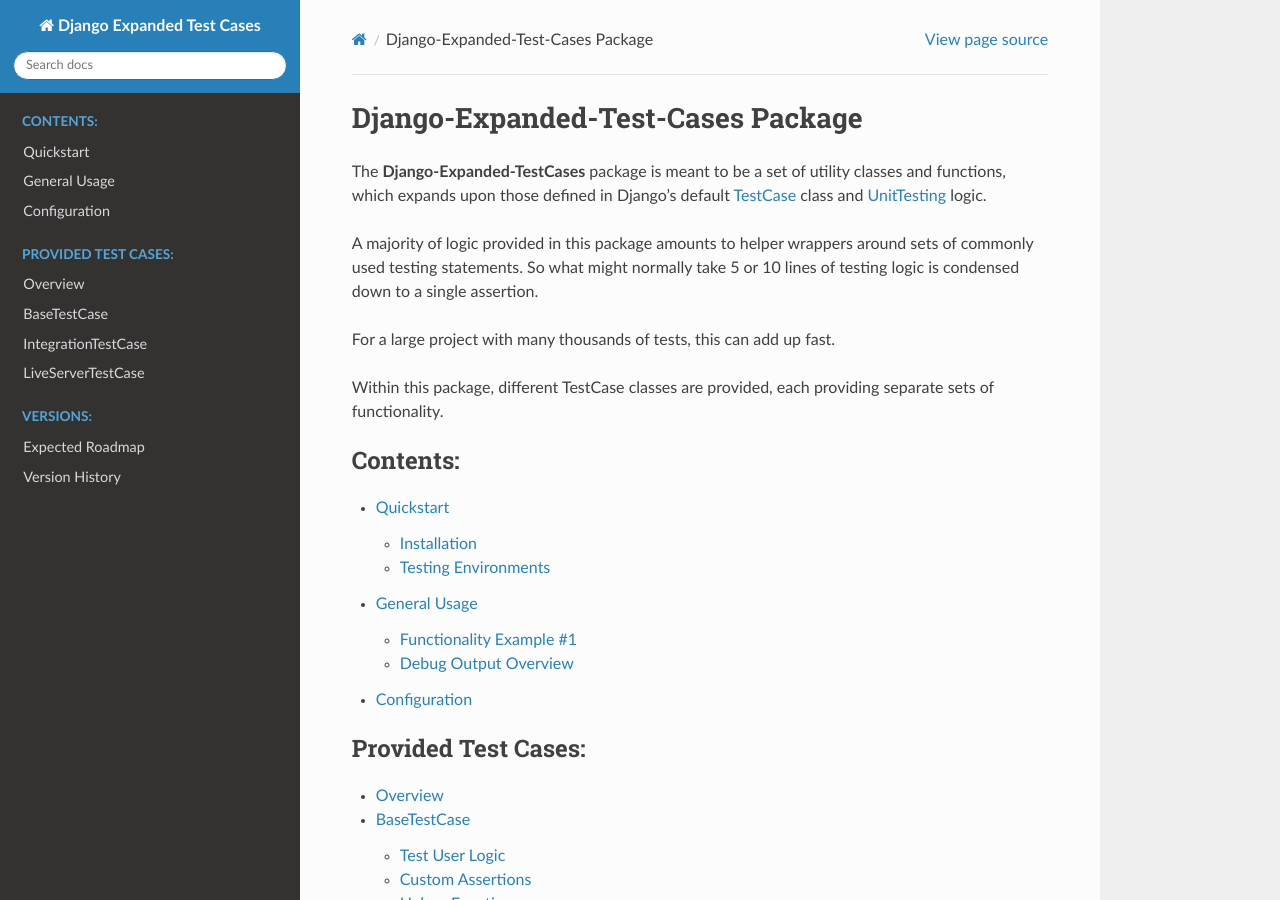
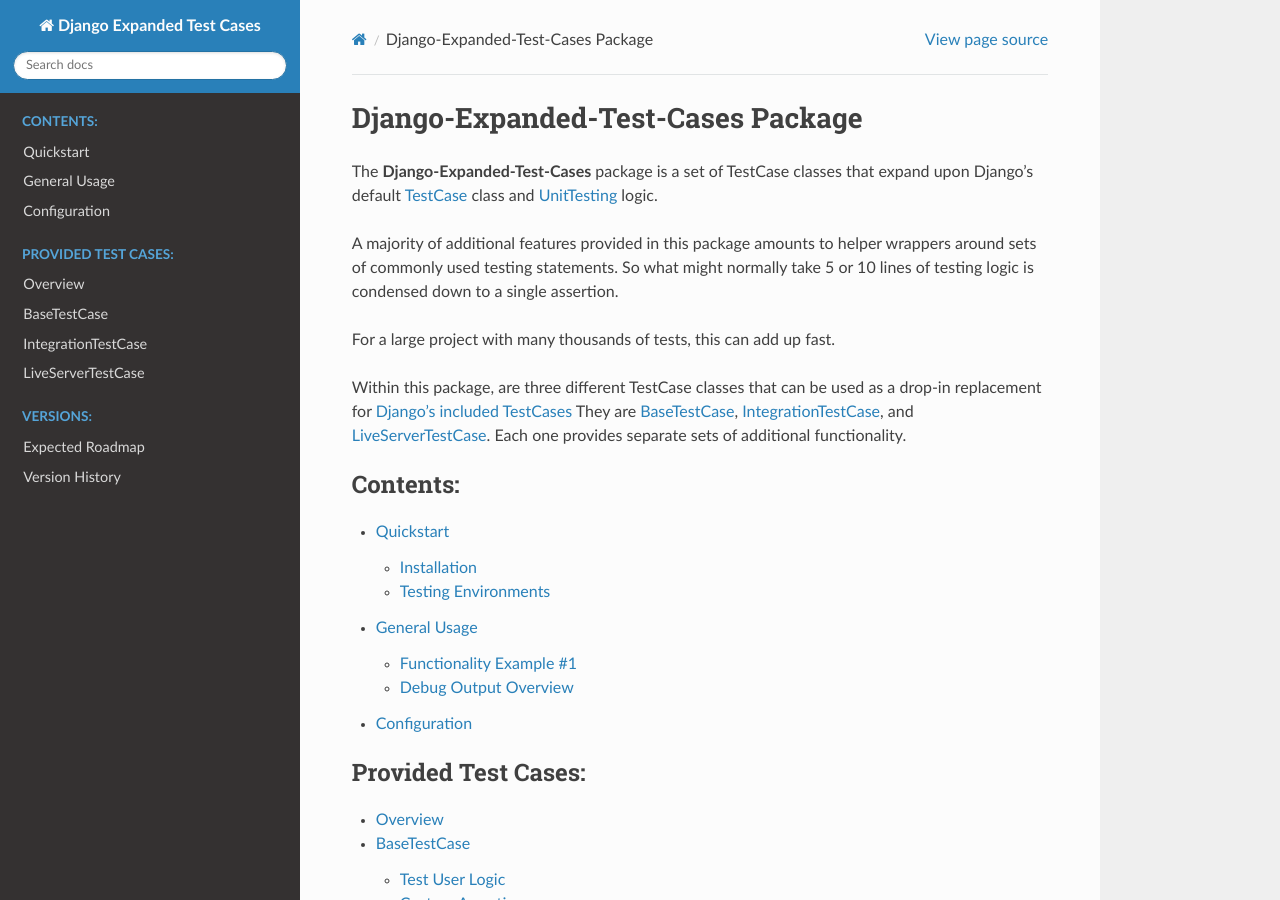
Before and after one commit to brodriguez8774/django-expanded-test-cases, a Sphinx documentation site: the page built from docs/source/index.rst, in a window 1280 px wide and 900 px high. Built offline with Sphinx 7.4.7 and the Read the Docs theme 2.0.0, drawn with Linux system fonts in a browser that asks for light colours.

Commit message:
Update index doc to add some clarity and link to provided TestCase docs.

```diff
--- a/docs/source/index.rst
+++ b/docs/source/index.rst
@@ -7,20 +7,25 @@
 Django-Expanded-Test-Cases Package
 ==================================
 
-The **Django-Expanded-TestCases** package is meant to be a set of utility
-classes and functions, which expands upon those defined in Django's default
+The **Django-Expanded-Test-Cases** package is a set of TestCase
+classes that expand upon Django's default
 `TestCase <https://docs.djangoproject.com/en/dev/topics/testing/overview/>`_
 class and
 `UnitTesting <https://docs.python.org/3/library/unittest.html>`_ logic.
 
-A majority of logic provided in this package amounts to helper wrappers around
-sets of commonly used testing statements. So what might normally take 5 or 10
-lines of testing logic is condensed down to a single assertion.
+A majority of additional features provided in this package amounts to helper
+wrappers around sets of commonly used testing statements.
+So what might normally take 5 or 10 lines of testing logic is condensed down
+to a single assertion.
 
 For a large project with many thousands of tests, this can add up fast.
 
-Within this package, different TestCase classes are provided, each providing
-separate sets of functionality.
+Within this package, are three different TestCase classes that can be used as
+a drop-in replacement for
+`Django's included TestCases <https://docs.djangoproject.com/en/4.0/topics/testing/tools/#provided-test-case-classes>`_
+They are :ref:`BaseTestCase`, :ref:`IntegrationTestCase`, and
+:ref:`LiveServerTestCase`.
+Each one provides separate sets of additional functionality.
 
 
 .. toctree::
```
